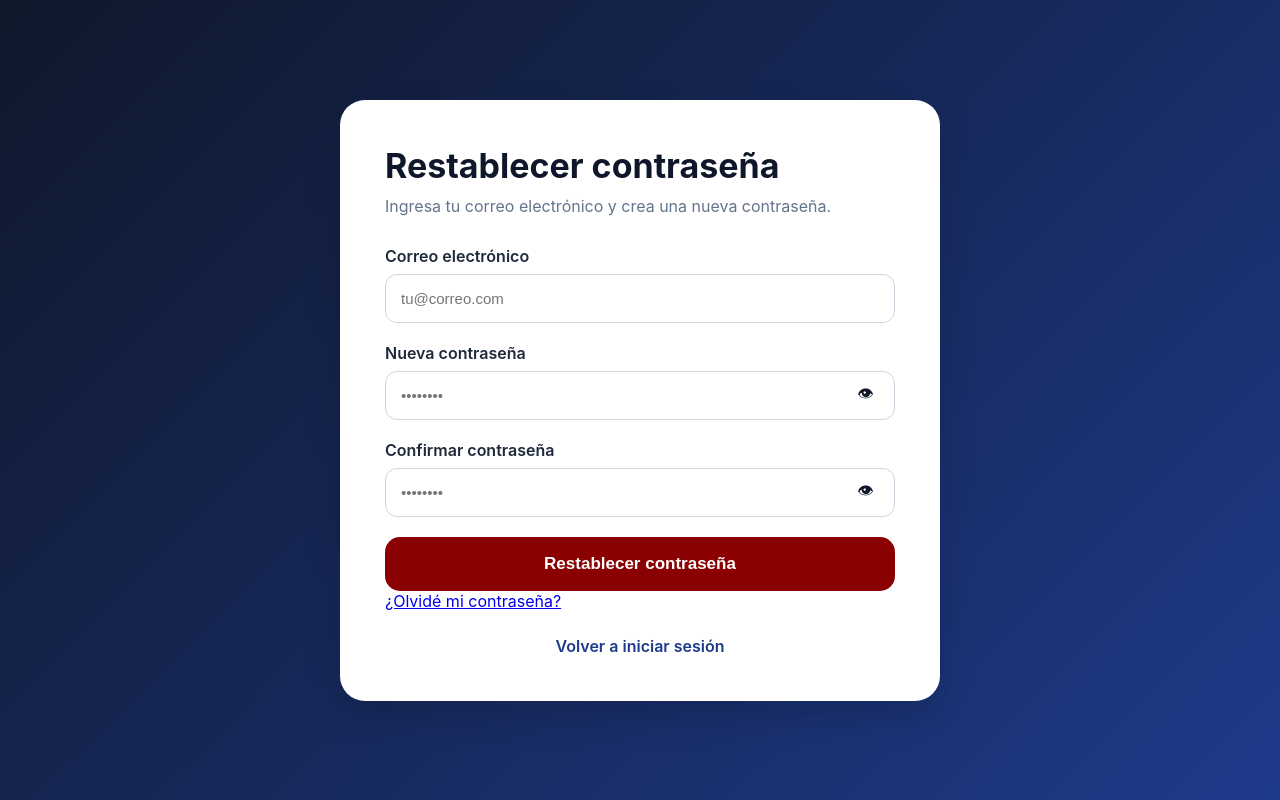
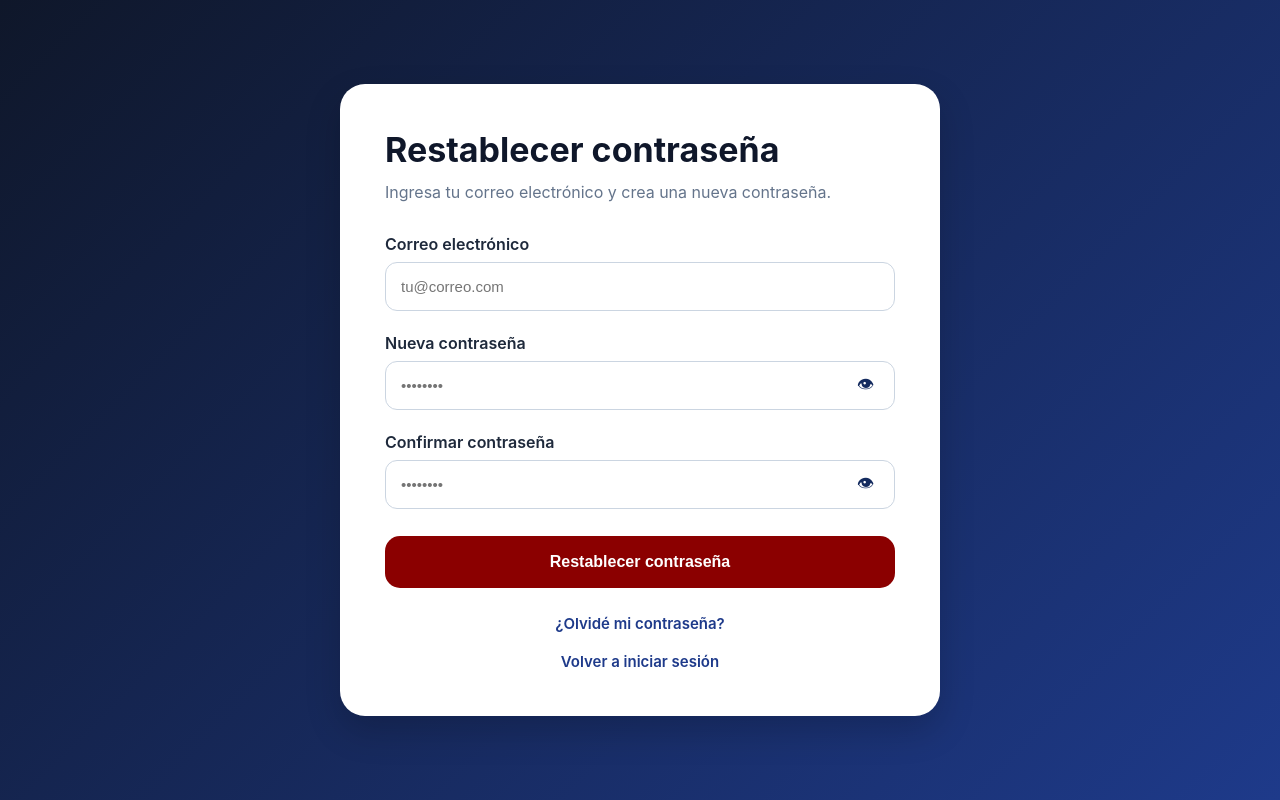
Before and after one commit to georgectpp/GEORGE-main, a Flask app: page /recuperar-contrasena in a window 1280 px wide. Run offline with Flask 3, Linux system fonts and the light colour scheme.

Commit message:
Refactor CSS for recuperar page layout and styles

```diff
--- a/static/css/recuperar.css
+++ b/static/css/recuperar.css
@@ -1,25 +1,54 @@
+/* ==========================================================
+   GEORGE
+   RECUPERAR CONTRASEÑA
+========================================================== */
+
 * {
     margin: 0;
     padding: 0;
     box-sizing: border-box;
 }
 
+
+/* ==========================================================
+   CUERPO
+========================================================== */
+
 body {
     font-family: "Inter", sans-serif;
-    background: linear-gradient(135deg, #0F172A, #1E3A8A);
+
+    background: linear-gradient(
+        135deg,
+        #0F172A,
+        #1E3A8A
+    );
+
     min-height: 100vh;
+
+    display: flex;
+    justify-content: center;
+    align-items: center;
+
+    padding: 30px;
+}
+
+
+/* ==========================================================
+   CONTENEDOR
+========================================================== */
+
+.recuperar-container {
+    width: 100%;
 
     display: flex;
     justify-content: center;
     align-items: center;
 }
 
-.recuperar-container {
-    width: 100%;
-    padding: 30px;
-    display: flex;
-    justify-content: center;
-}
+
+/* ==========================================================
+   TARJETA
+========================================================== */
 
 .recuperar-card {
     width: 100%;
@@ -31,8 +60,13 @@ body {
 
     padding: 45px;
 
-    box-shadow: 0 15px 35px rgba(0,0,0,.15);
+    box-shadow: 0 15px 35px rgba(0, 0, 0, 0.18);
 }
+
+
+/* ==========================================================
+   TÍTULO
+========================================================== */
 
 .recuperar-card h1 {
     color: #0F172A;
@@ -42,28 +76,49 @@ body {
     margin-bottom: 10px;
 }
 
+
+/* ==========================================================
+   DESCRIPCIÓN
+========================================================== */
+
 .descripcion {
     color: #64748B;
 
+    font-size: 16px;
+
     margin-bottom: 30px;
 
-    font-size: 16px;
+    line-height: 1.5;
 }
+
+
+/* ==========================================================
+   CAMPOS
+========================================================== */
 
 .campo {
     display: flex;
+
     flex-direction: column;
 
-    margin-bottom: 20px;
+    margin-bottom: 22px;
 }
 
+
 .campo label {
-    margin-bottom: 8px;
+    color: #1E293B;
+
+    font-size: 16px;
 
     font-weight: 600;
 
-    color: #1E293B;
+    margin-bottom: 8px;
 }
+
+
+/* ==========================================================
+   INPUTS
+========================================================== */
 
 .campo input {
     width: 100%;
@@ -74,23 +129,95 @@ body {
 
     border-radius: 12px;
 
+    background: #FFFFFF;
+
     font-size: 15px;
 
     outline: none;
 
-    transition: .3s;
+    transition: 0.3s;
 }
+
 
 .campo input:focus {
     border-color: #1E3A8A;
 
-    box-shadow: 0 0 0 3px rgba(30,58,138,.15);
+    box-shadow: 0 0 0 3px rgba(30, 58, 138, 0.15);
 }
+
+
+/* ==========================================================
+   CONTENEDOR DE CONTRASEÑA
+========================================================== */
+
+.password-container {
+    position: relative;
+
+    width: 100%;
+}
+
+
+.password-container input {
+    padding-right: 50px;
+}
+
+
+/* ==========================================================
+   BOTÓN DEL OJO
+========================================================== */
+
+.toggle-password {
+    position: absolute;
+
+    right: 12px;
+    top: 50%;
+
+    transform: translateY(-50%);
+
+    width: 35px;
+    height: 35px;
+
+    padding: 0;
+    margin: 0;
+
+    background: transparent !important;
+
+    border: none !important;
+
+    color: #142B5F;
+
+    cursor: pointer;
+
+    display: flex;
+
+    align-items: center;
+    justify-content: center;
+
+    font-size: 17px;
+
+    box-shadow: none !important;
+}
+
+
+.toggle-password:hover {
+    background: transparent !important;
+
+    color: #8B0000;
+
+    transform: translateY(-50%);
+}
+
+
+/* ==========================================================
+   BOTÓN RESTABLECER
+========================================================== */
 
 .btn-restablecer {
     width: 100%;
 
     padding: 17px;
+
+    margin-top: 5px;
 
     border: none;
 
@@ -98,30 +225,64 @@ body {
 
     background: #8B0000;
 
-    color: white;
+    color: #FFFFFF;
 
-    font-size: 17px;
+    font-size: 16px;
 
     font-weight: 600;
 
     cursor: pointer;
 
-    transition: .3s;
+    transition: 0.3s;
 }
+
 
 .btn-restablecer:hover {
     background: #6E0000;
 
     transform: translateY(-2px);
 
-    box-shadow: 0 10px 20px rgba(139,0,0,.25);
+    box-shadow: 0 10px 20px rgba(139, 0, 0, 0.25);
 }
+
+
+/* ==========================================================
+   ¿OLVIDÉ MI CONTRASEÑA?
+========================================================== */
+
+.olvide {
+    text-align: center;
+
+    margin-top: 25px;
+}
+
+
+.olvide a {
+    color: #1E3A8A;
+
+    text-decoration: none;
+
+    font-weight: 600;
+
+    font-size: 15px;
+}
+
+
+.olvide a:hover {
+    text-decoration: underline;
+}
+
+
+/* ==========================================================
+   VOLVER
+========================================================== */
 
 .volver {
     text-align: center;
 
-    margin-top: 25px;
+    margin-top: 18px;
 }
+
 
 .volver a {
     color: #1E3A8A;
@@ -129,15 +290,23 @@ body {
     text-decoration: none;
 
     font-weight: 600;
+
+    font-size: 15px;
 }
+
 
 .volver a:hover {
     text-decoration: underline;
 }
 
-@media (max-width: 700px) {
 
-    .recuperar-container {
+/* ==========================================================
+   RESPONSIVE
+========================================================== */
+
+@media (max-width: 600px) {
+
+    body {
         padding: 20px;
     }
 
@@ -150,103 +319,3 @@ body {
     }
 
 }
-
-.password-container {
-    position: relative;
-    width: 100%;
-}
-
-.password-container input {
-    width: 100%;
-    padding-right: 50px;
-}
-
-.toggle-password {
-    position: absolute;
-    right: 10px;
-    top: 50%;
-    transform: translateY(-50%);
-
-    width: 40px;
-    height: 40px;
-
-    padding: 0;
-    margin: 0;
-
-    background: transparent;
-    border: none;
-
-    color: #0F172A;
-
-    cursor: pointer;
-
-    display: flex;
-    align-items: center;
-    justify-content: center;
-
-    font-size: 18px;
-}
-
-.toggle-password:hover {
-    background: transparent;
-    transform: translateY(-50%);
-    box-shadow: none;
-}
-
-.password-container {
-    position: relative;
-    width: 100%;
-}
-
-.password-container input {
-    width: 100%;
-    padding-right: 50px;
-}
-
-.toggle-password {
-    position: absolute;
-    right: 12px;
-    top: 50%;
-    transform: translateY(-50%);
-
-    width: 35px !important;
-    height: 35px;
-
-    padding: 0 !important;
-    margin: 0;
-
-    background: transparent !important;
-    border: none !important;
-
-    color: #0F172A;
-    font-size: 16px;
-
-    display: flex;
-    align-items: center;
-    justify-content: center;
-
-    cursor: pointer;
-
-    box-shadow: none !important;
-}
-
-.toggle-password:hover {
-    background: transparent !important;
-    color: #8B0000;
-    transform: translateY(-50%);
-}
-
-.olvide-password {
-    text-align: center;
-    margin-top: 20px;
-}
-
-.olvide-password a {
-    color: #8B0000;
-    text-decoration: none;
-    font-weight: 600;
-}
-
-.olvide-password a:hover {
-    text-decoration: underline;
-}
```
